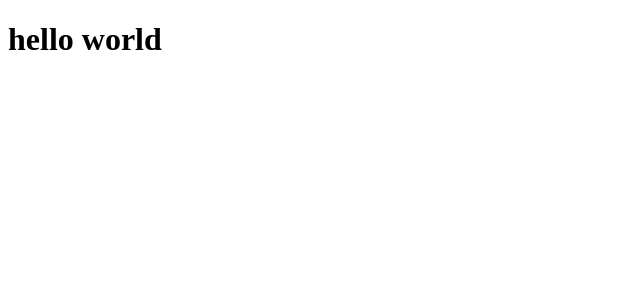
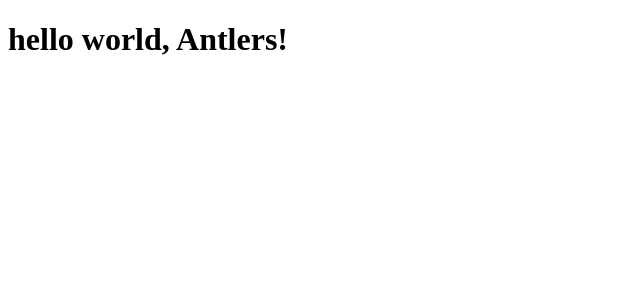
Before and after one commit to maxios/pingfy-demo, a Next.js app: page / in a window 1280 px wide. Shown: the top 300 px of the page, without its empty margins (0-640 px from the left). Built offline with nearby package versions, Linux system fonts and the light colour scheme.

Commit message:
test commit

```diff
--- a/pages/index.js
+++ b/pages/index.js
@@ -3,6 +3,6 @@
 
 export default function Home() {
   return (
-    <h1> hello world </h1>
+    <h1> hello world, Antlers! </h1>
   );
 }
```
